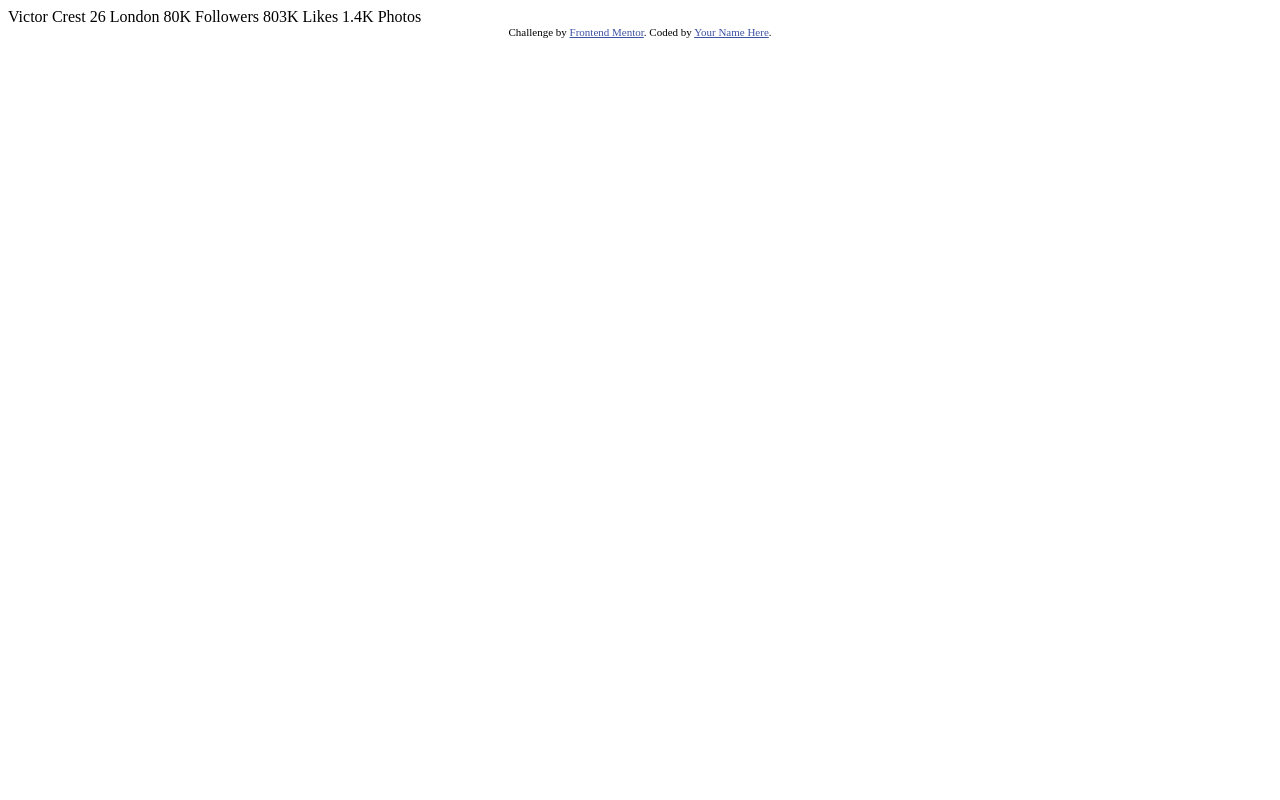
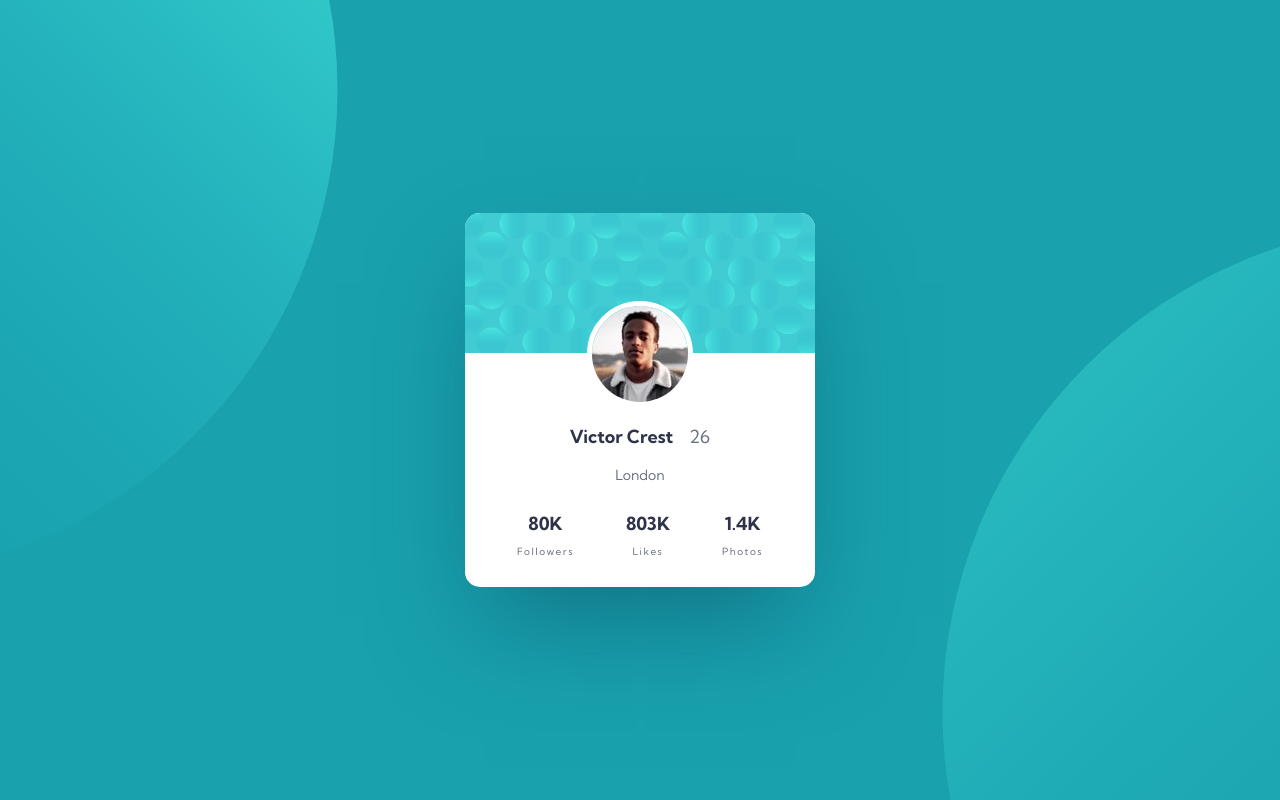
Before and after one commit to Daecko/14.1-profile-card, a plain HTML site: page index.html in a window 1280 px wide. Drawn offline with Linux system fonts and the light colour scheme; a web font is replaced by a local one.

Commit message:
feat(first design):tinder

```diff
--- a/index.html
+++ b/index.html
@@ -3,33 +3,48 @@
 <head>
   <meta charset="UTF-8">
   <meta name="viewport" content="width=device-width, initial-scale=1.0"> <!-- displays site properly based on user's device -->
-
+  <link rel="preconnect" href="https://fonts.googleapis.com">
+  <link rel="preconnect" href="https://fonts.gstatic.com" crossorigin>
+  <link href="https://fonts.googleapis.com/css2?family=Chivo:ital,wght@0,100..900;1,100..900&family=Fraunces:ital,opsz,wght@0,9..144,100..900;1,9..144,100..900&family=Kumbh+Sans:wght@100..900&family=Manrope:wght@200..800&family=Montserrat:ital,wght@0,100..900;1,100..900&family=Overpass:ital,wght@0,100..900;1,100..900&family=Plus+Jakarta+Sans:ital,wght@0,200..800;1,200..800&display=swap" rel="stylesheet">
+  <link rel="stylesheet" href="style.css">
   <link rel="icon" type="image/png" sizes="32x32" href="./images/favicon-32x32.png">
-
   <title>Frontend Mentor | Profile card component</title>
-
-  <!-- Feel free to remove these styles or customise in your own stylesheet 👍 -->
-  <style>
-    .attribution { font-size: 11px; text-align: center; }
-    .attribution a { color: hsl(228, 45%, 44%); }
-  </style>
 </head>
 <body>
-  Victor Crest
-  26
-  London
+  <section class="back-cont">
+    <img id="pattern-top" src="images/bg-pattern-top.svg" alt="circle-pattern">
+    <img id="pattern-bot" src="images/bg-pattern-bottom.svg" alt="circle-pattern">
+    <section class="profile-card">
+      <section class="card-background">
+        <img id="card-back" src="images/bg-pattern-card.svg" alt="card-background">
+      </section>
+      <section class="card-info">
+        <img id="pfp" src="images/image-victor.jpg" alt="pfp">
+        <section class="name-age-country">
+          <section class="name-age">
+            <p id="name">Victor Crest</p>
+            <p id="age">26</p>
+          </section>
+          <p id="country">London</p>
+        </section>
+        <section class="card-stats">
+          <section class="stats">
+            <p class="num">80K</p>
+            <p class="stat">Followers</p>
+          </section>
+          <section class="stats">
+            <p class="num">803K</p>
+            <p class="stat">Likes</p>
+          </section>
+          <section class="stats">
+            <p class="num">1.4K</p>
+            <p class="stat">Photos</p>
+          </section>
+        </section>
+      </section>
+    </section>
+  </section>
 
-  80K
-  Followers
-
-  803K
-  Likes
-
-  1.4K
-  Photos
-  <div class="attribution">
-    Challenge by <a href="https://www.frontendmentor.io?ref=challenge" target="_blank">Frontend Mentor</a>.
-    Coded by <a href="#">Your Name Here</a>.
-  </div>
+  <script src="main.js"></script>
 </body>
 </html>
--- a/style.css
+++ b/style.css
@@ -0,0 +1,132 @@
+body,html{
+    width: 100%;
+    height: 100%;
+    margin: 0;
+    background: #19A1AE;
+}
+.back-cont{
+    width: 100%;
+    height: 100%;
+    overflow: hidden;
+    margin: 0;
+    position: relative;
+    display: flex;
+    align-items: center;
+    justify-content: center;
+}
+#pattern-top{
+    position: absolute;
+    left: -50%;
+    top: -50%;
+    z-index: 0;
+}
+#pattern-bot{
+    position: absolute;
+    right: -50%;
+    bottom: -50%;
+    z-index: 0;
+}
+.profile-card{
+    z-index: 1;
+    display: flex;
+    flex-direction: column;
+    width: 350px;
+    height: 374px;
+    flex-shrink: 0;
+    border-radius: 15px;
+    background: #FFF;
+    box-shadow: 0px 50px 100px -20px rgba(8, 70, 94, 0.50);
+}
+.card-background{
+    border-radius: 15px;
+}
+#card-back{
+    border-radius: 15px 15px 0 0;
+}
+.card-info{
+    display: inherit;
+    flex-direction: column;
+}
+#pfp{
+    align-self: center;
+    margin: 0;
+    margin-top: -3.5rem;
+    border-radius: 96px;
+    border: 5px solid #FFF;
+}
+.name-age-country{
+    display: flex;
+    flex-direction: column;
+    justify-content: center;
+    align-items: center;
+    text-align: center;
+}
+.name-age{
+    display: flex;
+    justify-content: space-around;
+}
+#name{
+    color: #2E3349;
+    text-align: center;
+    font-family: "Kumbh Sans";
+    font-size: 18px;
+    font-style: normal;
+    font-weight: 700;
+    line-height: normal;
+}
+#age{
+    margin-left: 1rem;
+    color: #6B7082;
+    text-align: center;
+    font-family: "Kumbh Sans";
+    font-size: 18px;
+    font-style: normal;
+    font-weight: 400;
+    line-height: normal;
+}
+#country{
+    margin: 0;
+    margin-bottom: 2em;
+    color: #6B7082;
+    text-align: center;
+    font-family: "Kumbh Sans";
+    font-size: 14px;
+    font-style: normal;
+    font-weight: 400;
+    line-height: normal;
+}
+.card-stats{
+    align-items: center;
+    justify-content: space-evenly;
+    display: flex;
+}
+.num{
+    margin: 0;
+    color: #2E3349;
+    text-align: center;
+    font-family: "Kumbh Sans";
+    font-size: 18px;
+    font-style: normal;
+    font-weight: 700;
+    line-height: normal;
+}
+.stat{
+    color: #6B7082;
+    text-align: center;
+    font-family: "Kumbh Sans";
+    font-size: 10px;
+    font-style: normal;
+    font-weight: 400;
+    line-height: normal;
+    letter-spacing: 1.5px;
+}
+@media screen and (max-width:480px) {
+    #pattern-top{
+        left: -45rem;
+        top: -40rem;
+    }
+    #pattern-bot{
+        right: -45rem;
+        bottom: -40rem;
+    }
+}
```
